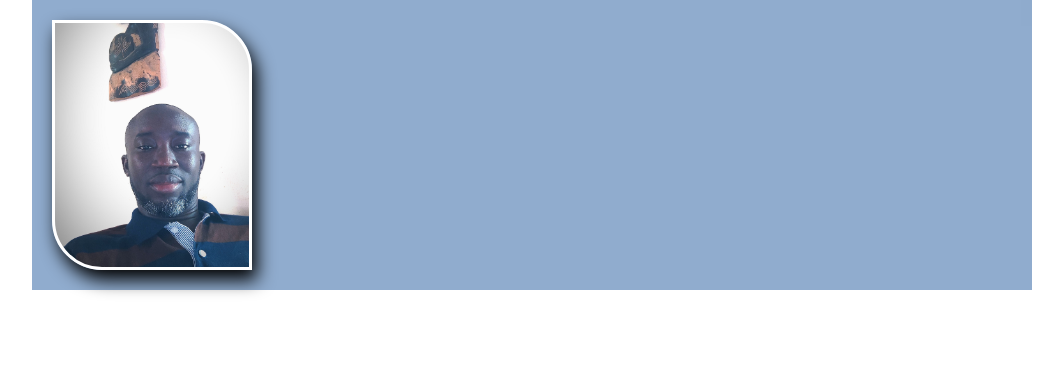
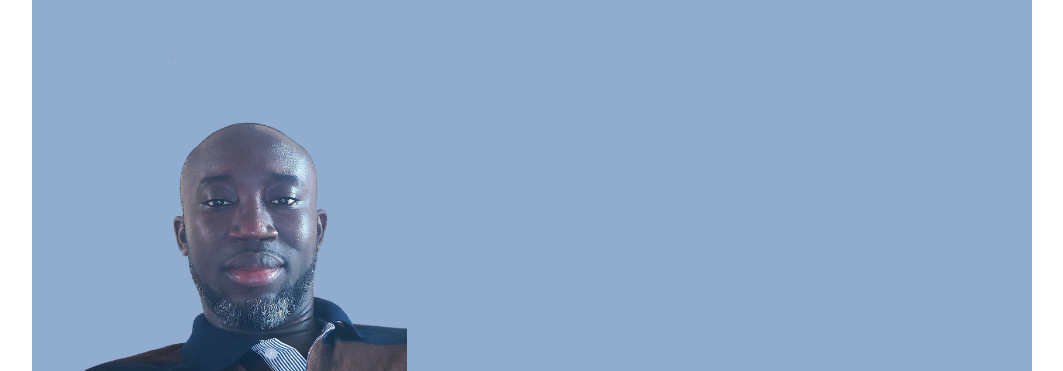
Before and after one commit to phil-debbs/50ProjectsIn50Days, a plain HTML site: page myprofile/index.html in a window 1280 px wide. Shown: the top 371 px of the page, without its empty margins (108-1171 px from the left). Drawn offline with Linux system fonts and the light colour scheme.

Commit message:
myprofile

```diff
--- a/myprofile/index.html
+++ b/myprofile/index.html
@@ -34,10 +34,10 @@
         <div class="profile-banner">
           <div class="profile">
             <div class="overlay">
-              <div class="about overlay-content">
-                <h4>Philip Debrah</h4>
-                <span>Software Developer</span>
-              </div>
+              <!-- <div class="about overlay-content"> -->
+              <!-- <h4>Philip Debrah</h4> -->
+              <!-- <span>Software Developer</span> -->
+              <!-- </div> -->
               <ul class="social-icons overlay-content">
                 <li><i class="fa fa-facebook"></i></li>
                 <li><i class="fa fa-linkedin"></i></li>
--- a/myprofile/style.css
+++ b/myprofile/style.css
@@ -35,6 +35,9 @@ body {
 }
 
 .content {
+  display: flex;
+  justify-content: center;
+  height: 100vh;
   /* max-width ensures that content expands only up to 1000px and not spread indefinately */
   max-width: 1000px;
   margin: 0 auto;
@@ -56,27 +59,28 @@ body {
   background-size: cover;
   background-repeat: no-repeat;
   display: flex;
-  justify-content: space-between;
+  height: 50%;
+  /* justify-content: space-between; */
   align-items: center;
   width: 100%;
 }
 
 .profile {
   position: relative;
-  width: 200px;
-  height: 250px;
-  background: url("images/philip_debrah1.jpg");
-  background-size: cover;
+  width: 400px;
+  height: 450px;
+  background: url("images/copy_484765209.png");
+  background-size: contain;
   background-repeat: no-repeat;
   cursor: pointer;
-  border-top-right-radius: 50px !important;
-  border-bottom-left-radius: 50px !important;
+  /* border-top-right-radius: 50px !important; */
+  /* border-bottom-left-radius: 50px !important; */
   margin: 20px;
-  border: 3px solid #fff;
-  box-shadow: 5px 10px 18px #000;
+  /* border: 3px solid #fff; */
+  /* box-shadow: 5px 10px 18px #000; */
 }
 
-.overlay {
+/* .overlay {
   width: 100%;
   height: 100%;
   background: rgba(0, 0, 0, 0.8);
@@ -85,7 +89,7 @@ body {
   transition: all 1s;
   border-top-right-radius: 50px !important;
   border-bottom-left-radius: 50px !important;
-}
+} */
 
 .overlay .about {
   display: flex;
@@ -152,6 +156,10 @@ body {
     align-items: center;
     width: 100%;
   }
+  .profile {
+    width: 200px;
+    height: 250px;
+  }
   .profile:hover .overlay-content {
     transform: translateX(0);
   }
```
Also changed, not shown: myprofile/images/copy_484765209.png (added).
